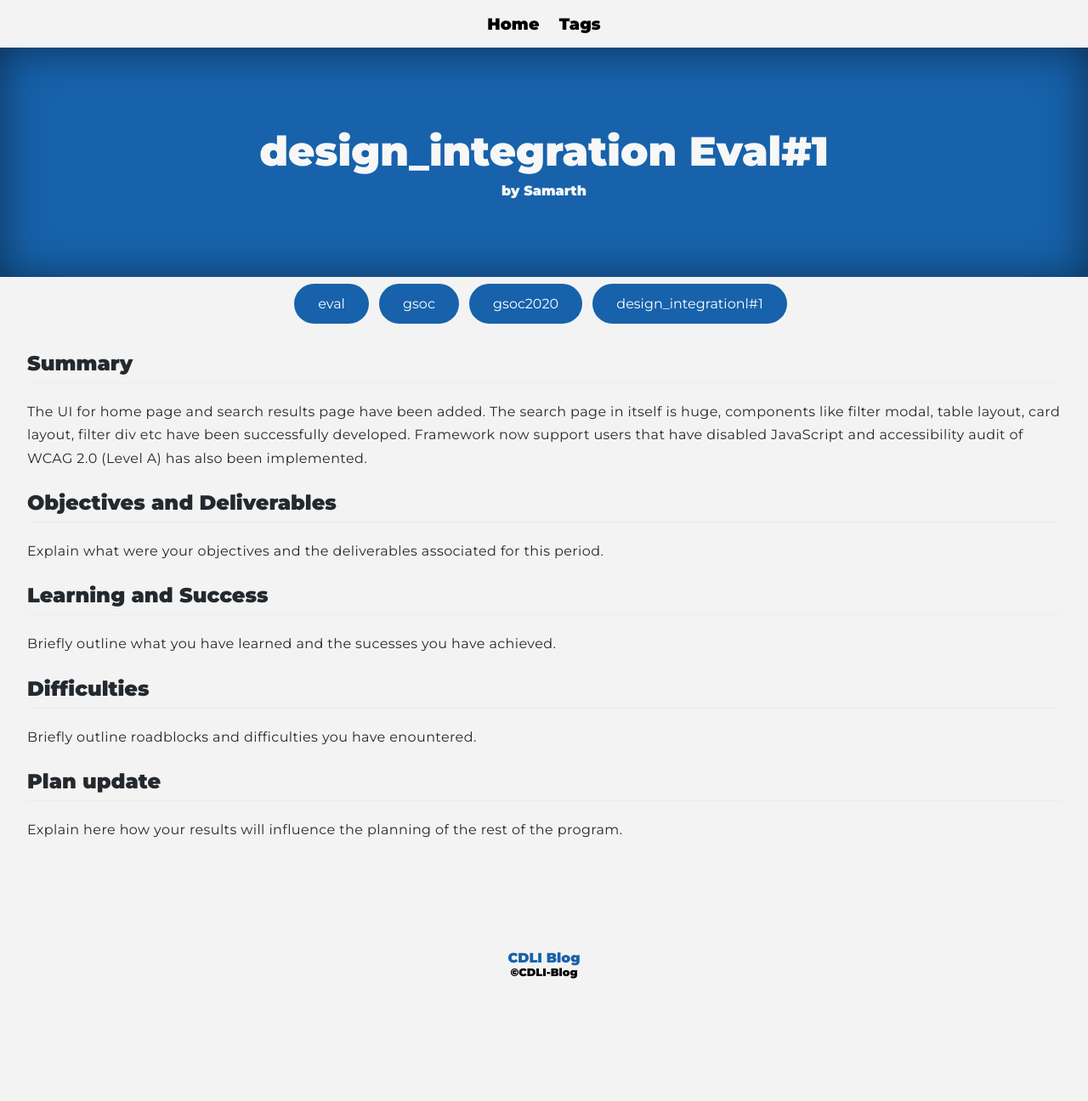
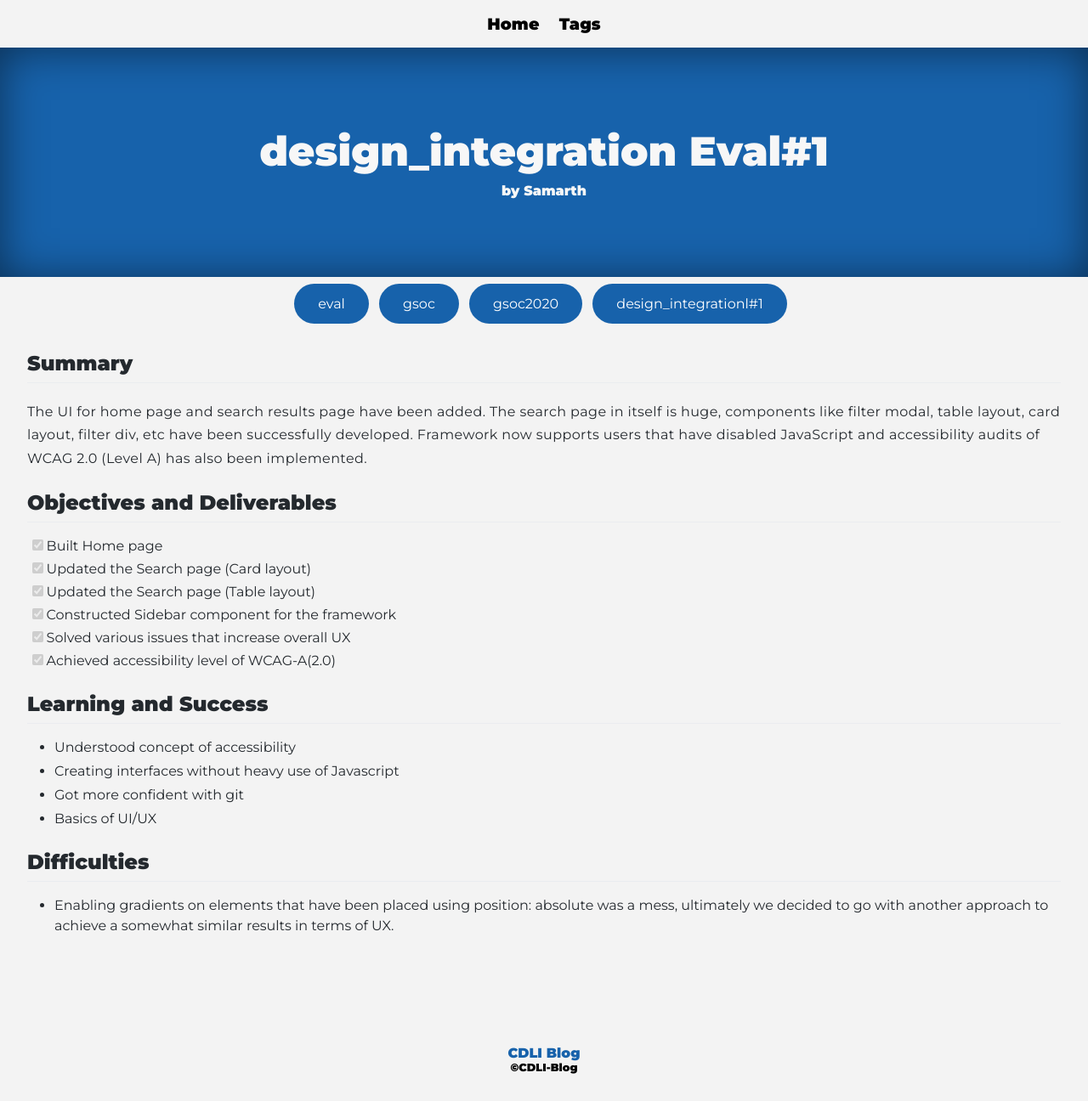
Before and after one commit to cdli-gh/blog, a Jekyll site: the page built from _blog/gsoc20/design_integration/posts/05_eval1.md, in a window 1280 px wide. Shown: the whole page at 85% size. Built offline with Jekyll 4.4.1, drawn with Linux system fonts in a browser that asks for light colours; Markdown is read by kramdown in place of the engine named in the settings; before the commit the page ends 1184 px from its top, so only the background shows below that.

Commit message:
Update 05_eval1.md

```diff
--- a/_blog/gsoc20/design_integration/posts/05_eval1.md
+++ b/_blog/gsoc20/design_integration/posts/05_eval1.md
@@ -6,17 +6,23 @@ tags: ["eval","gsoc","gsoc2020","design_integrationl#1"]
 ---
 
 ## Summary
-The UI for home page and search results page have been added. The search page in itself is huge, components like filter modal, table layout, card layout, filter div etc have been successfully developed. Framework now support users that have disabled JavaScript and accessibility audit of WCAG 2.0 (Level A) has also been implemented.
+The UI for home page and search results page have been added. The search page in itself is huge, components like filter modal, table layout, card layout, filter div, etc have been successfully developed. Framework now supports users that have disabled JavaScript and accessibility audits of WCAG 2.0 (Level A) has also been implemented.
 
 ## Objectives and Deliverables
-Explain what were your objectives and the deliverables associated for this period.
+- [x] Built Home page
+- [x] Updated the Search page (Card layout)
+- [x] Updated the Search page (Table layout)
+- [x] Constructed Sidebar component for the framework
+- [x] Solved various issues that increase overall UX
+- [x] Achieved accessibility level of WCAG-A(2.0)
+
 
 
 ## Learning and Success
-Briefly outline what you have learned and the sucesses you have achieved.
+- Understood concept of accessibility
+- Creating interfaces without heavy use of Javascript
+- Got more confident with git
+- Basics of UI/UX
 
 ## Difficulties
-Briefly outline roadblocks and difficulties you have enountered.
-
-## Plan update
-Explain here how your results will influence the planning of the rest of the program.
+- Enabling gradients on elements that have been placed using position: absolute was a mess, ultimately we decided to go with another approach to achieve a somewhat similar results in terms of UX.
```
